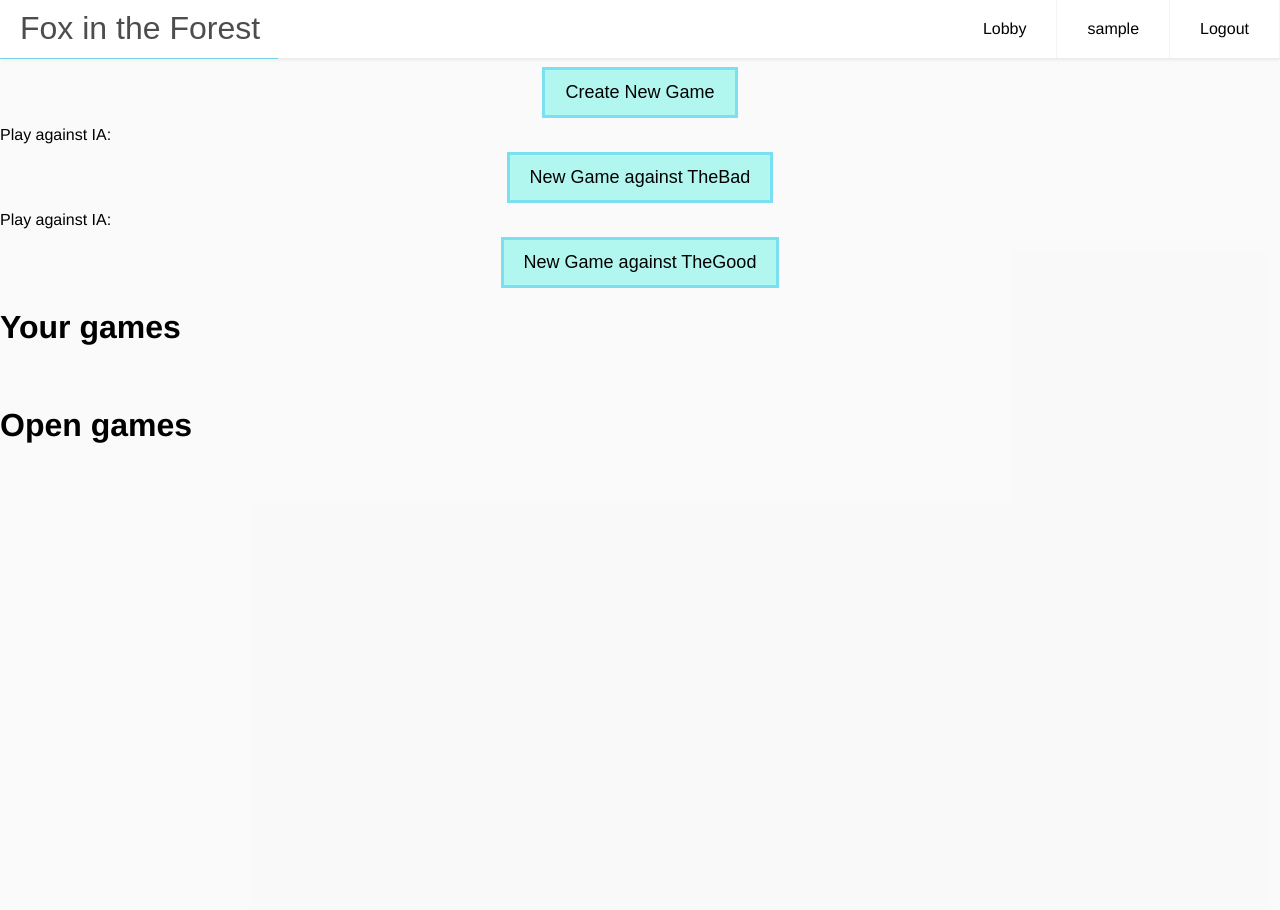
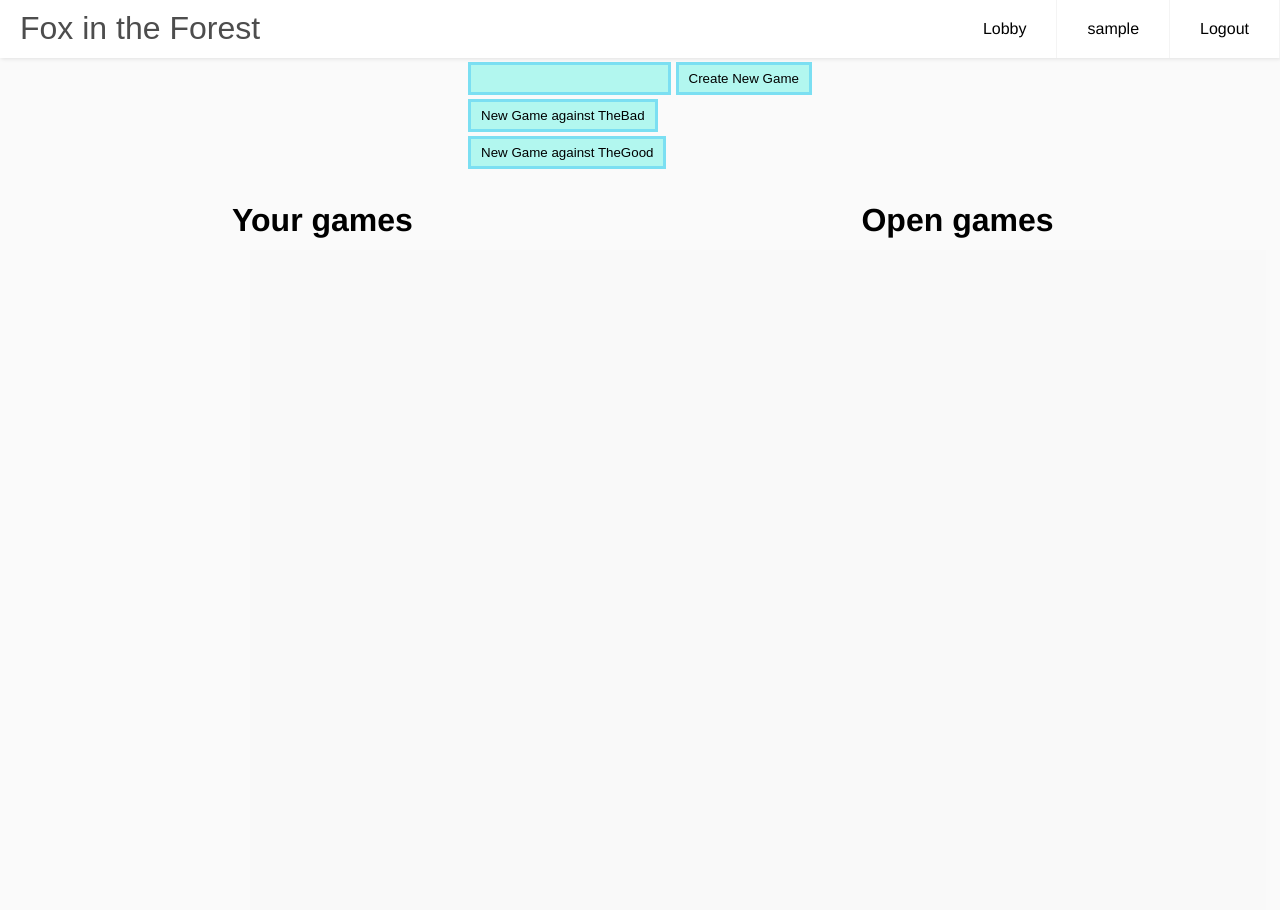
Before and after one commit to Oripy/foxintheforest, a Flask app: page /lobby in a window 1280 px wide. Run offline with Flask 2, Linux system fonts and the light colour scheme; the visitor is signed in with stand-in values (Sample User, id 1); data comes from the database, SQL or seed files in the repository; data that the repository does not hold is empty.

Commit message:
Redesign of lobby

```diff
--- a/foxy/static/main.css
+++ b/foxy/static/main.css
@@ -40,7 +40,7 @@ a {
 .header .title {
   display: block;
   float: left;
-  font-size: 2em;
+  font-size: 1.5em;
   padding: 10px 20px;
   text-decoration: none;
 
@@ -137,6 +137,10 @@ a {
   .header .menu-icon {
     display: none;
   }
+
+  .header .title {
+    font-size: 2em;
+  }
 }
 
 /* Main area styling */
@@ -146,7 +150,7 @@ a {
   height: 100%;
   background:rgba(255,255,255,0.5);
   position: fixed;
-  top: 0;
+  top: 50px;
   left: 0;
 }
 
@@ -158,12 +162,37 @@ a {
   text-align: center;
 }
 
+.lobby {
+  padding: 10px;
+  display: grid;
+  grid-template-rows: auto;
+  grid-template-columns: 1fr 1fr;
+  grid-template-areas:
+    "new new"
+    "list1 list2";
+  gap: 10px;
+  justify-items: center;
+}
+
+.newgames {
+  grid-area: new;
+}
+
+.gamelist1 {
+  grid-area: list1;
+}
+
+.gamelist2 {
+  grid-area: list2;
+}
+
 /* Flash message styling */
 .alert {
-  position:absolute;
-  bottom:0;
-  width:100%;
-  padding: 10px;
+  position: absolute;
+  bottom: 0;
+  width: 100%;
+  padding-top: 10px 0 10px;
+  margin: 0;
 }
 .alert.danger {
   background-color: #ca4242;
@@ -180,16 +209,24 @@ a {
 /* Form styling */
 
 input {
+  margin: 2px 0;
+}
+
+.centered input {
   display: block;
   margin: 8px 0;
 }
 
 input[type=text], input[type=password] {
-  padding: 12px 20px;
+  padding: 6px 10px;
   background-color: #B2F7EF;
   box-sizing: border-box;
   border: 3px solid #7BDFF2;
   outline: none;
+}
+
+.centered input[type=text], .centered input[type=password] {
+  padding: 12px 20px;
   text-align: center;
   font-size: large;
 }
@@ -199,13 +236,17 @@ input[type=text]:focus, input[type=password]:focus {
 }
 
 input[type=submit] {
-  padding: 12px 20px;
+  padding: 6px 10px;
   background-color: #B2F7EF;
   border: 3px solid #7BDFF2;
   text-align: center;
   text-decoration: none;
   margin-left: auto;
   margin-right: auto;
+}
+
+.centered input[type=submit] {
+  padding: 12px 20px;
   font-size: large;
 }
 
--- a/foxy/templates/layout.html
+++ b/foxy/templates/layout.html
@@ -25,7 +25,6 @@
       {% endif %}
     </ul>
   </header>
-  <div class="content">
   {% with messages = get_flashed_messages(with_categories=true) %}
     {% if messages %}
       {% for category, message in messages %}
@@ -35,6 +34,7 @@
       {% endfor %}
     {% endif %}
   {% endwith %}
+  <div class="content">
     {% block content %}{% endblock %}
   </div>
 </body>
--- a/foxy/templates/lobby.html
+++ b/foxy/templates/lobby.html
@@ -1,22 +1,34 @@
 {% extends 'layout.html' %}
 
 {% block content %}
+<div class="lobby">
+  <div class="newgames">
     <form action="{{ url_for('new') }}" method="post">
-    <input type="text" name="gamename"> <input type="submit" class="btn btn-primary" value="Create New Game">
+      <input type="text" name="gamename">
+      <input type="submit" class="btn btn-primary" value="Create New Game">
     </form>
     <form action="{{ url_for('new') }}" method="post">
-    Play against IA: <input type="hidden" name="IA" value="TheBad"><input type="hidden" name="gamename" value="Game against TheBad"><input type="submit" class="btn btn-primary" value="New Game against TheBad">
+      <input type="hidden" name="IA" value="TheBad">
+      <input type="hidden" name="gamename" value="Game against TheBad">
+      <input type="submit" class="btn btn-primary" value="New Game against TheBad">
     </form>
     <form action="{{ url_for('new') }}" method="post">
-    Play against IA: <input type="hidden" name="IA" value="TheGood"><input type="hidden" name="gamename" value="Game against TheGood"><input type="submit" class="btn btn-primary" value="New Game against TheGood">
+      <input type="hidden" name="IA" value="TheGood">
+      <input type="hidden" name="gamename" value="Game against TheGood">
+      <input type="submit" class="btn btn-primary" value="New Game against TheGood">
     </form>
+  </div>
+  <div class="gamelist1">
     <h1>Your games</h1>
     {% for game in own_games %}
       <p>{{ game.name }} Players: {{ game.first_player.username }} {{ game.second_player.username if game.second_player else "None" }} <a class="btn btn-secondary btn-sm" href="{{ url_for('game', id=game.id) }}" role="button">Join</a></p>
     {% endfor %}
-<br />
+  </div>
+  <div class="gamelist2">
     <h1>Open games</h1>
     {% for game in open_games %}
       <p>{{ game.name }} Players: {{ game.first_player.username }} {{ game.second_player.username if game.second_player else "None" }} <a class="btn btn-secondary btn-sm" href="{{ url_for('game', id=game.id) }}" role="button">Join</a></p>
     {% endfor %}
+  </div>
+</div>
 {% endblock %}
```
Lines whose indentation alone changed are shown as unchanged.
